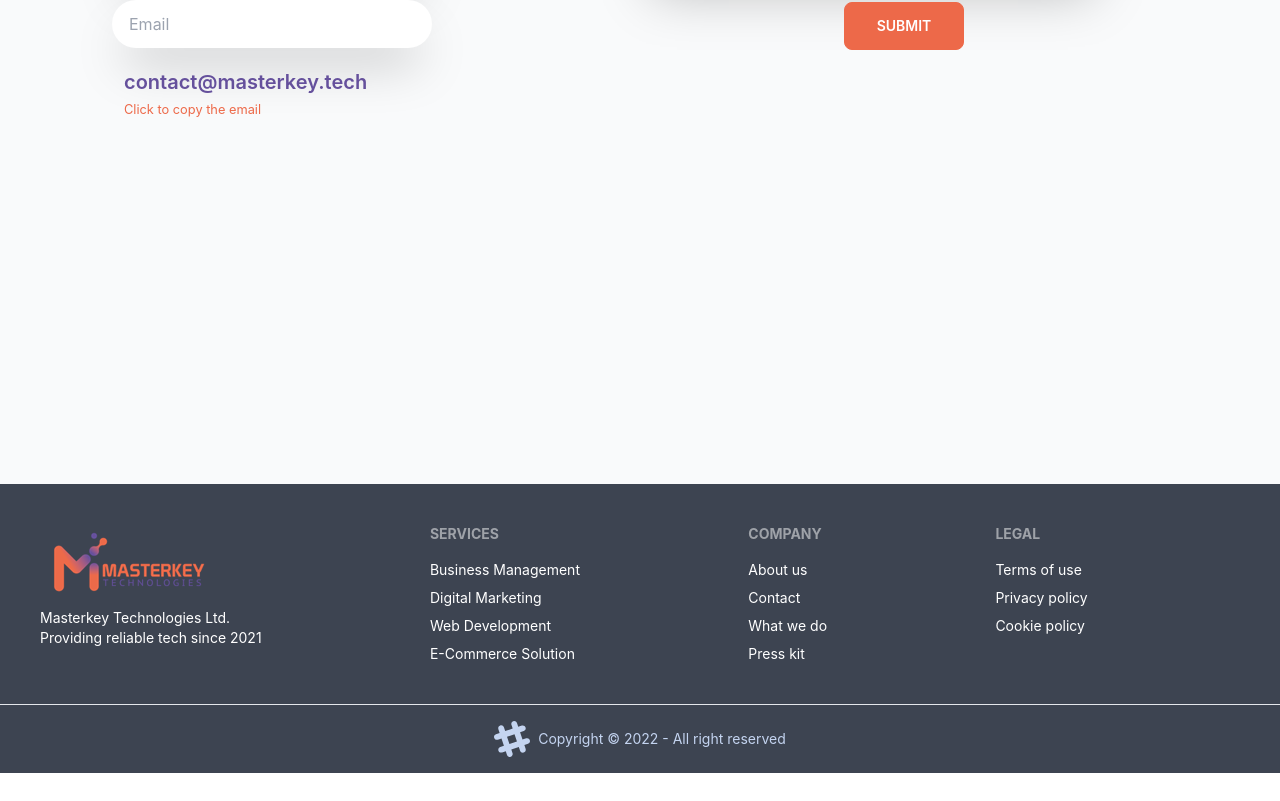
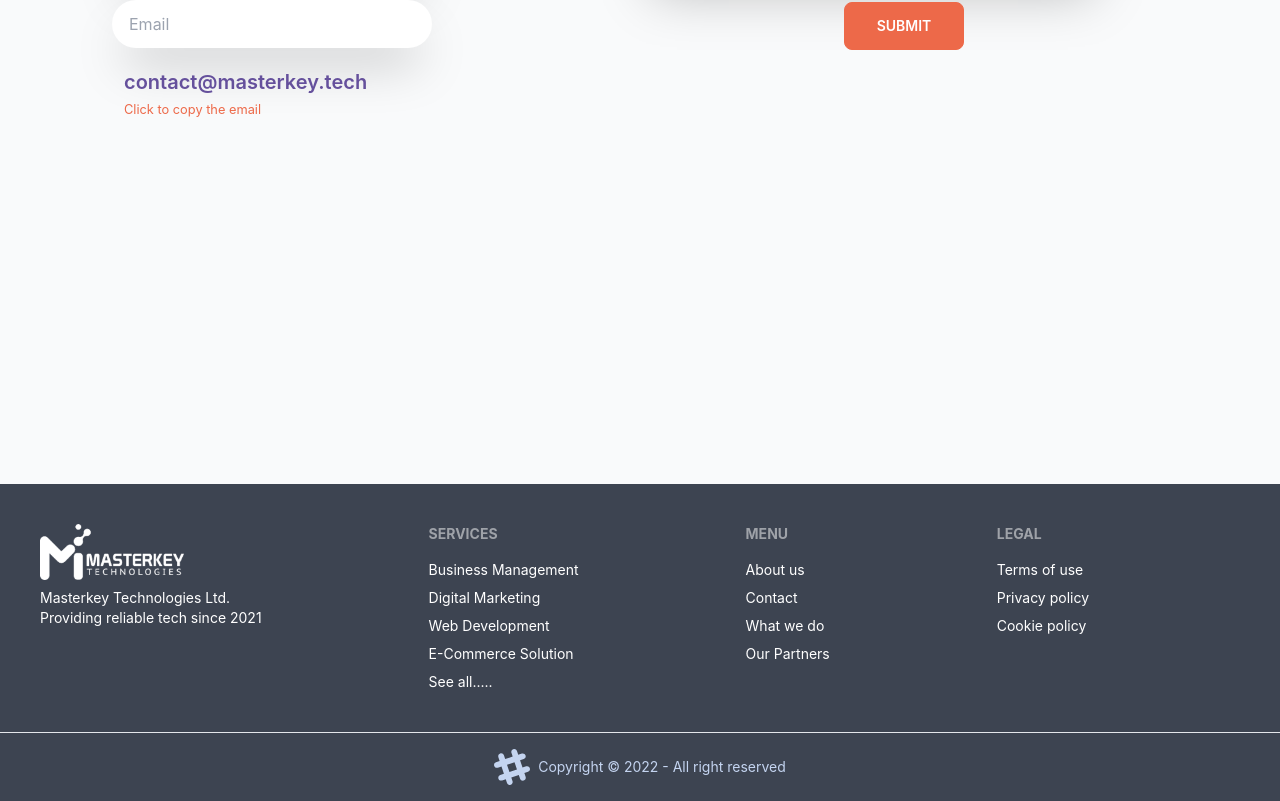
Before and after one commit to shayemhossainMK/masterkey-tech, a React (Create React App) app: page / in a window 1280 px wide. Shown: the part 2793-3594 px from the top of the page. Before the commit the page ends 3566 px from the top, so only its background shows below. Built offline with nearby package versions, Linux system fonts and the light colour scheme.

Commit message:
footer link updated

```diff
--- a/src/pages/Home2/HomeTwo.js
+++ b/src/pages/Home2/HomeTwo.js
@@ -4,7 +4,6 @@ import "slick-carousel/slick/slick.css";
 import "slick-carousel/slick/slick-theme.css";
 import Contact from "../Contact/Contact";
 import About from "../About/About";
-import serviceImg from "../../images/Picture1.png";
 import "./HomeTwo.css";
 import Services from "../Services/Services";
 
--- a/src/pages/SvgStyling/BusinessSvg.js
+++ /dev/null
@@ -1,9 +0,0 @@
-import React from "react";
-
-const BusinessSvg = (props) => {
-  return (
-    <svg xmlns="../../images/services/Asset 4.svg" fill={props.fill}></svg>
-  );
-};
-
-export default BusinessSvg;
--- a/src/pages/SvgStyling/Icon.js
+++ /dev/null
@@ -1,11 +0,0 @@
-import React from 'react';
-
-const Icon = () => {
-  return (
-    <div>
-      <svg xmlns="../../images/services/Asset 4.svg" fill={props.fill}></svg
-    </div>
-  );
-};
-
-export default Icon;
--- a/src/shared/FooterTwo/FooterTwo.js
+++ b/src/shared/FooterTwo/FooterTwo.js
@@ -1,12 +1,16 @@
 import React from "react";
+import { Link } from "react-router-dom";
 import logo from "../../images/logopng.png";
+import photo4 from "../../images/Picture3.png";
 
 const FooterTwo = () => {
   return (
     <div>
       <footer class="footer p-10 bg-neutral text-base-100">
         <div>
-          <img src={logo} alt="" />
+          <Link to="/">
+            <img className="w-36" src={photo4} alt="" />
+          </Link>
           <p>
             Masterkey Technologies Ltd.
             <br />
@@ -15,17 +19,34 @@ const FooterTwo = () => {
         </div>
         <div>
           <span class="footer-title">Services</span>
-          <a class="link link-hover">Business Management</a>
-          <a class="link link-hover">Digital Marketing</a>
-          <a class="link link-hover">Web Development</a>
-          <a class="link link-hover">E-Commerce Solution</a>
+          <Link to="/businessmanage" class="link link-hover">
+            Business Management
+          </Link>
+          <Link to="/digitalmarketing" class="link link-hover">
+            Digital Marketing
+          </Link>
+          <Link to="/mobileapp" class="link link-hover">
+            Web Development
+          </Link>
+          <Link to="/ecommerce" class="link link-hover">
+            E-Commerce Solution
+          </Link>
+          <Link to="/services" class="link link-hover">
+            See all.....
+          </Link>
         </div>
         <div>
-          <span class="footer-title">Company</span>
-          <a class="link link-hover">About us</a>
-          <a class="link link-hover">Contact</a>
-          <a class="link link-hover">What we do</a>
-          <a class="link link-hover">Press kit</a>
+          <span class="footer-title">Menu</span>
+          <Link to="/about" class="link link-hover">
+            About us
+          </Link>
+          <Link to="/contact" class="link link-hover">
+            Contact
+          </Link>
+          <Link to="/services" class="link link-hover">
+            What we do
+          </Link>
+          <a class="link link-hover">Our Partners</a>
         </div>
         <div>
           <span class="footer-title">Legal</span>
```
Also changed, not shown: src/images/Picture1.png (deleted), src/images/Picture3.png (added).
